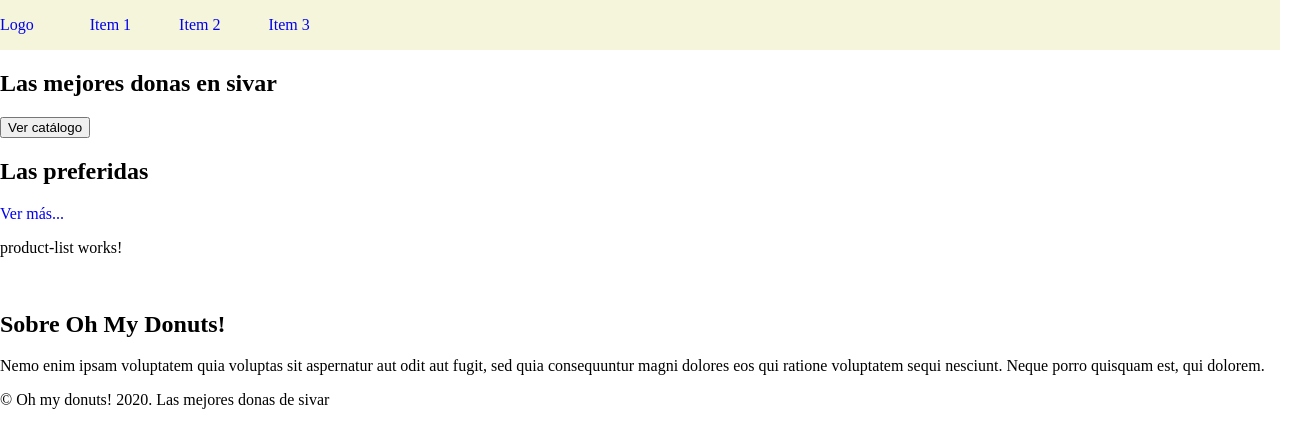
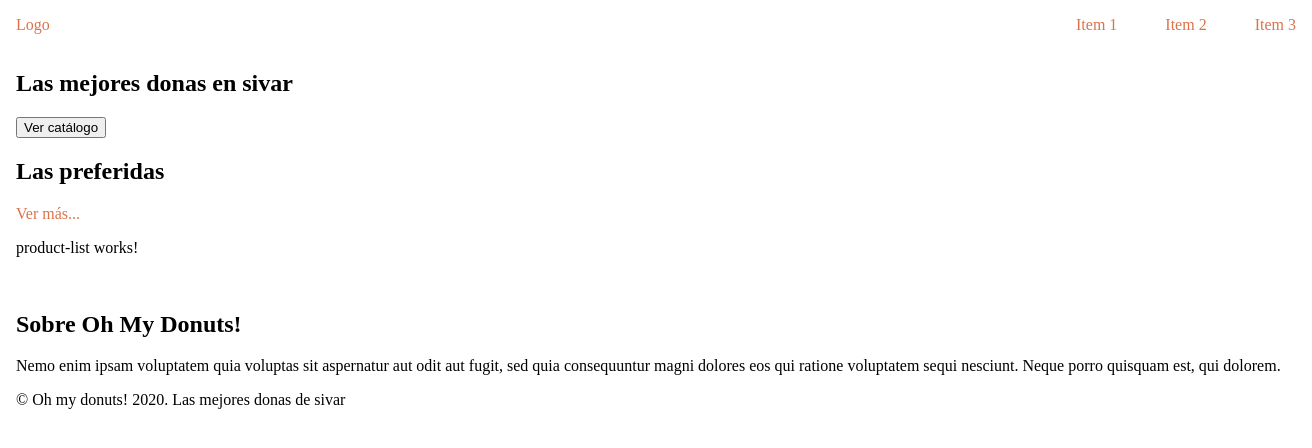
Before and after one commit to dimariabovol/donuts-store, an Angular app: page /home in a window 1280 px wide. Shown: the top 448 px of the page, 1312 px wide, since content can reach past the window. Built offline with nearby package versions, Linux system fonts and the light colour scheme.

Commit message:
Add container to main layout blocks

```diff
--- a/src/app/donuts/components/footer/footer.component.html
+++ b/src/app/donuts/components/footer/footer.component.html
@@ -1 +1,5 @@
-<p>&copy; Oh my donuts! 2020. Las mejores donas de sivar</p>
+<footer class="footer">
+  <div class="container">
+    <p>&copy; Oh my donuts! 2020. Las mejores donas de sivar</p>
+  </div>
+</footer>
--- a/src/app/donuts/components/header/header.component.html
+++ b/src/app/donuts/components/header/header.component.html
@@ -1,4 +1,5 @@
 <header class="header">
+  <div class="container">
     <nav class="header__nav">
       <a routerLink="/">Logo</a>
       <ul class="header__menu">
@@ -7,4 +8,5 @@
         <li><a routerLink="#">Item 3</a></li>
       </ul>
     </nav>
+  </div>
 </header>
--- a/src/app/donuts/components/header/header.component.scss
+++ b/src/app/donuts/components/header/header.component.scss
@@ -1,9 +1,11 @@
 .header {
-  background-color: beige;
+  padding: 1rem 0;
+  background-color: var(--color-background);
 
   &__nav {
     display: flex;
     align-items: center;
+    justify-content: space-between;
     gap: 1rem;
   }
 
--- a/src/app/home/home.component.html
+++ b/src/app/home/home.component.html
@@ -1,18 +1,24 @@
 <section>
+  <div class="container">
     <h1>Las mejores donas en sivar</h1>
     <button type="button">Ver catálogo</button>
+  </div>
 </section>
 <section>
+  <div class="container">
     <h2>Las preferidas</h2>
     <a routerLink="#">Ver más...</a>
     <donuts-product-list></donuts-product-list>
+  </div>
 </section>
 <section>
+  <div class="container">
     <img src="" alt="" />
     <h2>Sobre Oh My Donuts!</h2>
     <p>
-    Nemo enim ipsam voluptatem quia voluptas sit aspernatur aut odit aut fugit,
-    sed quia consequuntur magni dolores eos qui ratione voluptatem sequi
-    nesciunt. Neque porro quisquam est, qui dolorem.
+      Nemo enim ipsam voluptatem quia voluptas sit aspernatur aut odit aut
+      fugit, sed quia consequuntur magni dolores eos qui ratione voluptatem
+      sequi nesciunt. Neque porro quisquam est, qui dolorem.
     </p>
+  </div>
 </section>
--- a/src/styles.scss
+++ b/src/styles.scss
@@ -1,15 +1,31 @@
+:root {
+  --color-background: #fff;
+  --color-primary: #041912;
+  --color-brand: #da734b;
+}
+
 body {
   margin: 0;
 }
 
 ul {
+  margin: 0;
+  padding: 0;
   list-style-type: none;
 }
 
 a {
+  color: var(--color-brand);
   text-decoration: none;
 
   &:hover {
     text-decoration: underline;
   }
 }
+
+.container {
+  width: 100%;
+  max-width: 92rem;
+  margin: 0 auto;
+  padding: 0 1rem;
+}
```
Also changed, not shown: 2 other files (tests, documents, lock files or other folders). Lines whose indentation alone changed are shown as unchanged.
